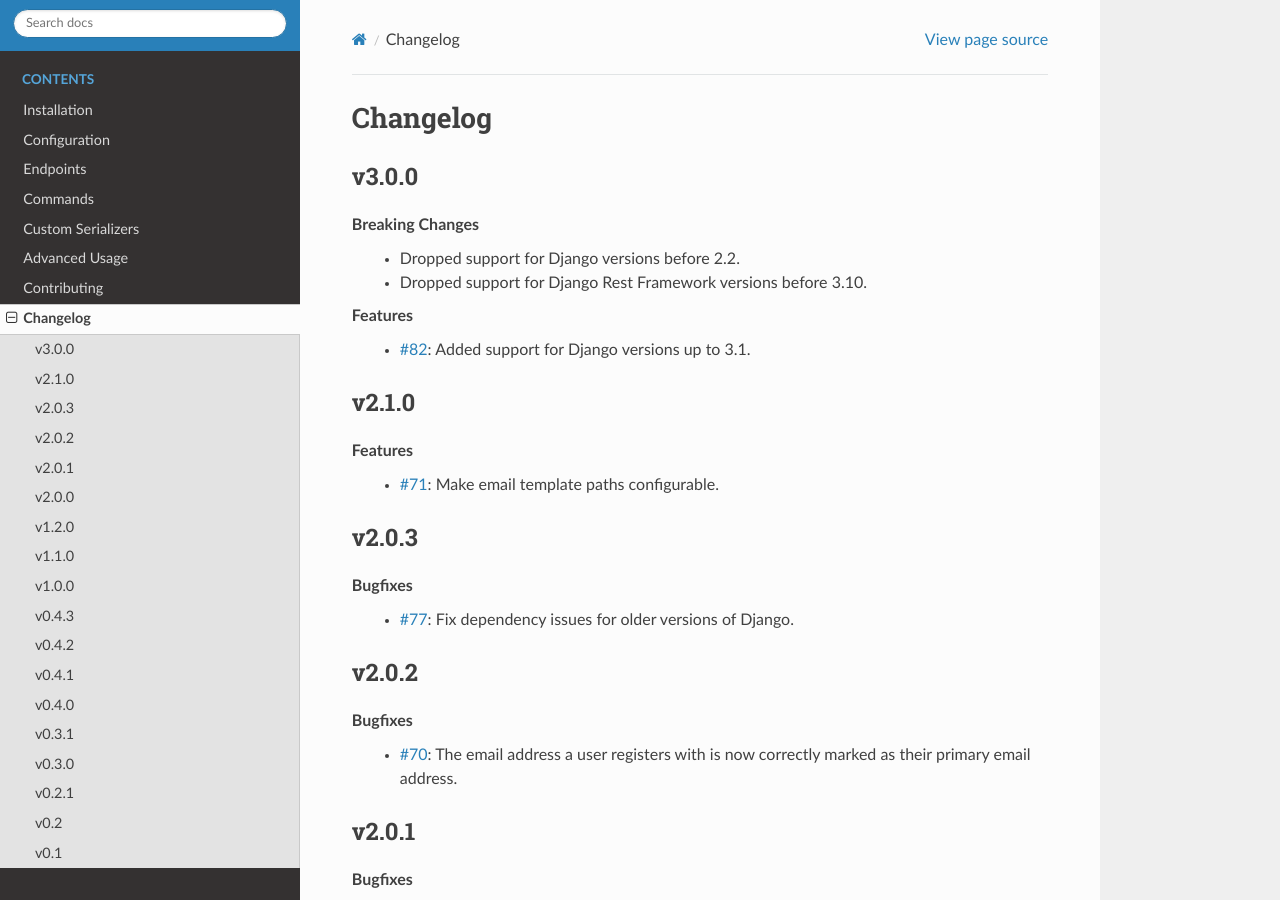
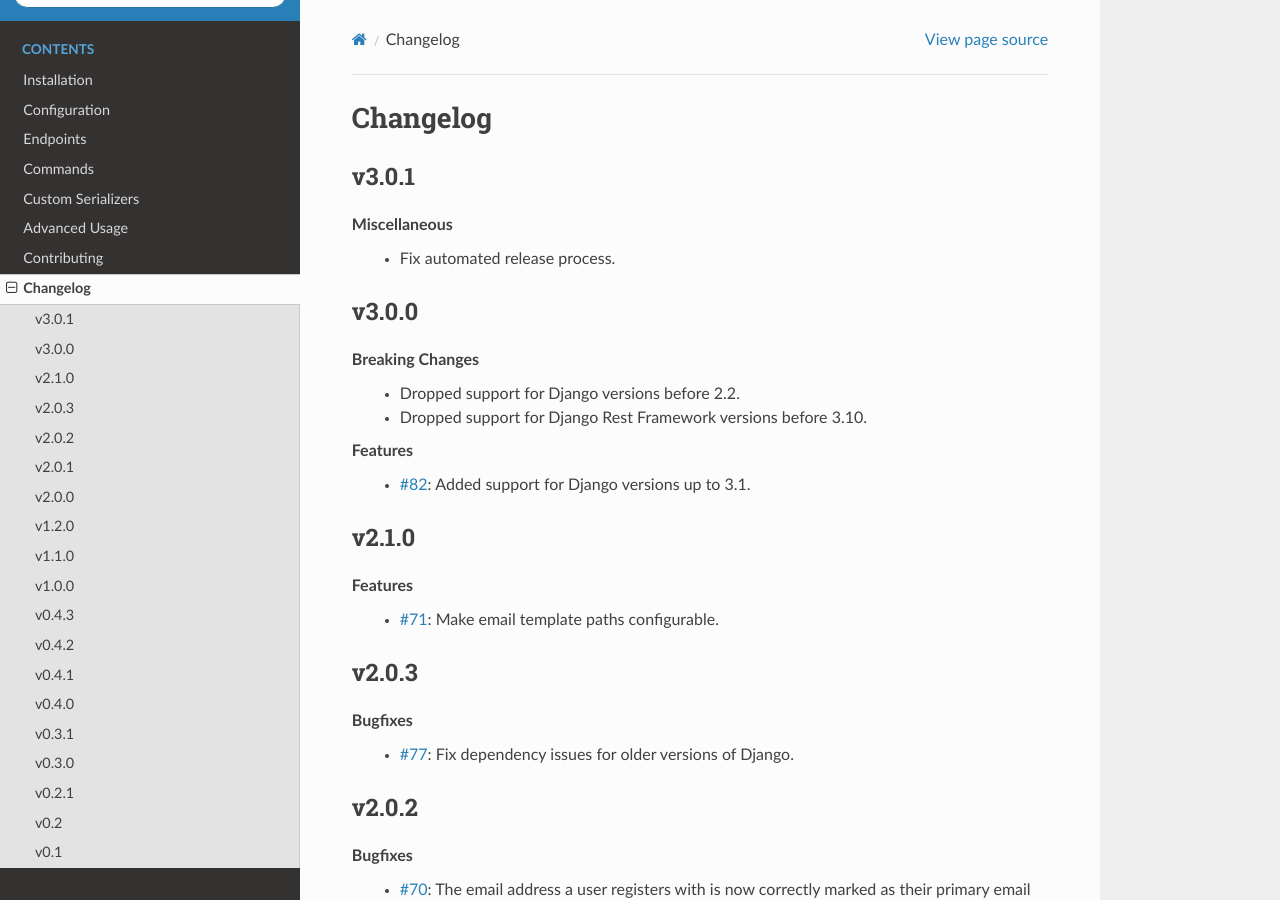
Before and after one commit to cdriehuys/django-rest-email-auth, a Sphinx documentation site: the page built from docs/CHANGELOG.rst, in a window 1280 px wide and 900 px high. Built offline with Sphinx 7.4.7 and the Read the Docs theme 2.0.0, drawn with Linux system fonts in a browser that asks for light colours.

Commit message:
Fix automated release process.

```diff
--- a/docs/CHANGELOG.rst
+++ b/docs/CHANGELOG.rst
@@ -1,5 +1,11 @@
 Changelog
 =========
+
+v3.0.1
+------
+
+Miscellaneous
+  * Fix automated release process.
 
 v3.0.0
 ------
```
Also changed, not shown: 2 other files.
